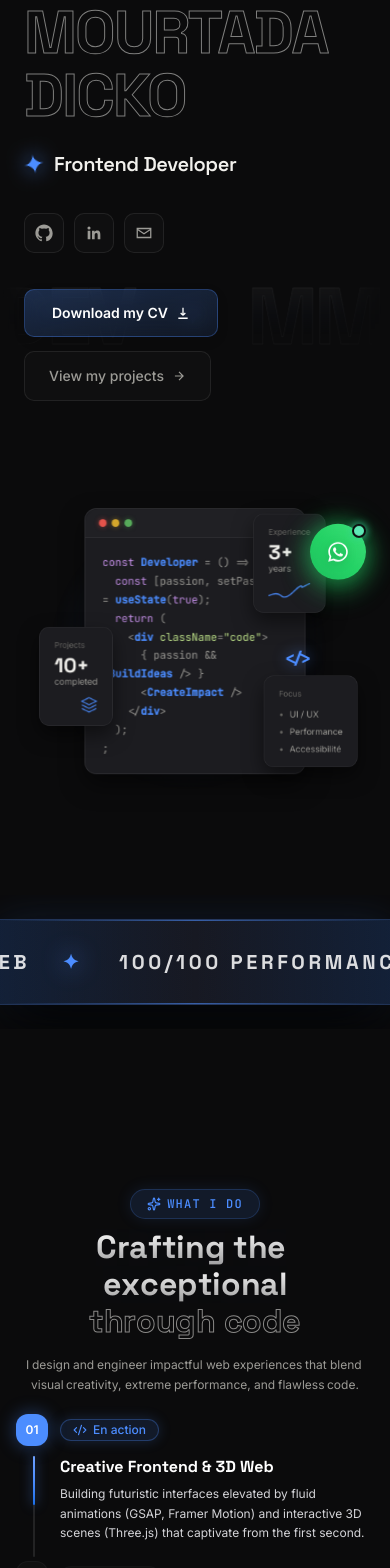
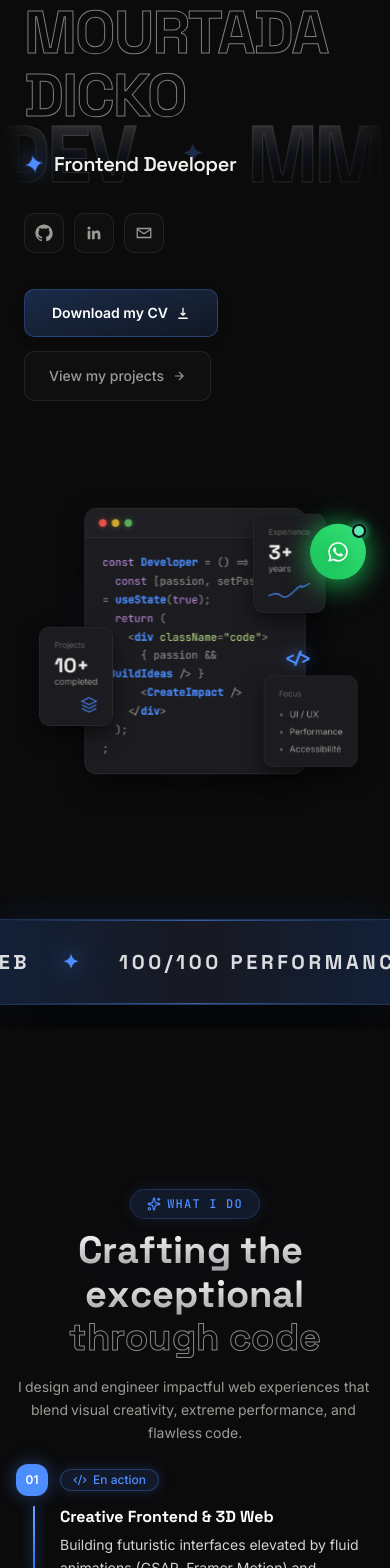
Before and after one commit to mouhamedm/lumora, a React (Vite) app: page / in a window 390 px wide. Shown: the part 240-1808 px from the top of the page. Built offline with nearby package versions, Linux system fonts and the light colour scheme.

Commit message:
refactor typography across multiple components for improved consistency; adjust font sizes and styles in About, Contact, Experience, Hero, Projects, Skills, Testimonials, WhatIDo, and Footer

```diff
--- a/src/components/About.tsx
+++ b/src/components/About.tsx
@@ -289,7 +289,7 @@ export default function About() {
 
           {/* Section Title with Kinetic Reveal */}
           <h2
-            className="about__title font-display text-[clamp(32px,3.8vw,64px)] lg:text-[64px] leading-[1.15] font-bold mb-6 text-white text-center lg:text-left"
+            className="about__title font-display text-[clamp(38px,4.5vw,64px)] lg:text-[64px] leading-[1.15] font-bold mb-6 text-white text-center lg:text-left"
             ref={titleRef}
           >
             <TextReveal
--- a/src/components/Contact.tsx
+++ b/src/components/Contact.tsx
@@ -146,7 +146,7 @@ export default function Contact() {
           </div>
 
           <h2
-            className="font-[var(--font-display)] text-[clamp(48px,6vw,80px)] leading-[1.05] font-bold mb-10"
+            className="font-[var(--font-display)] text-[clamp(38px,6vw,80px)] leading-[1.05] font-bold mb-10"
             ref={titleRef}
           >
             <span
--- a/src/components/Experience.tsx
+++ b/src/components/Experience.tsx
@@ -370,7 +370,7 @@ export default function Experience() {
             <Sparkles className="w-3.5 h-3.5 mr-2 text-[var(--accent)]" />
             {t("experience.eyebrow")}
           </div>
-          <h2 className="font-display text-[clamp(32px,4vw,64px)] lg:text-[64px] leading-[1.15] font-bold text-white mb-4">
+          <h2 className="font-display text-[clamp(38px,4.5vw,64px)] lg:text-[64px] leading-[1.15] font-bold text-white mb-4">
             <TextReveal
               text={t("experience.title_start")}
               type="chars"
--- a/src/components/Footer.tsx
+++ b/src/components/Footer.tsx
@@ -56,6 +56,18 @@ const FOOTER_STYLES = `
   background-clip: text;
   pointer-events: none;
   user-select: none;
+}
+
+@media (max-width: 768px) {
+  .footer-giant-bg-text {
+    font-size: clamp(44px, 18vw, 76px);
+    line-height: 1;
+    letter-spacing: -0.02em;
+    -webkit-text-stroke: 1.5px rgba(255, 255, 255, 0.22);
+    background: linear-gradient(180deg, rgba(255, 255, 255, 0.28) 0%, rgba(255, 255, 255, 0.1) 70%, transparent 100%);
+    -webkit-background-clip: text;
+    background-clip: text;
+  }
 }
 
 /* Metallic Text Glow */
@@ -288,21 +300,15 @@ export default function Footer() {
       {/* Unified footer with the exact same background atmosphere as Contact */}
       <footer
         ref={footerRef}
-        className="relative w-full h-screen min-h-screen flex flex-col justify-between overflow-hidden pt-12 md:pt-16 pb-6 md:pb-8 z-[2] bg-transparent text-[var(--text-primary)]"
+        className="relative w-full min-h-screen h-auto md:h-screen md:min-h-screen flex flex-col justify-between overflow-hidden pt-12 md:pt-16 pb-4 md:pb-8 z-[2] bg-transparent text-[var(--text-primary)]"
       >
-        {/* Giant background brand text with subtle stroke and parallax */}
-        <div
-          ref={giantTextRef}
-          className="footer-giant-bg-text absolute -bottom-[5vh] left-1/2 -translate-x-1/2 whitespace-nowrap z-0 pointer-events-none select-none"
-        >
-          MMD DEV
-        </div>
-
         {/* 1. Diagonal Sleek Marquee */}
-        <div className="relative w-full overflow-hidden border-y border-[rgba(255,255,255,0.06)] bg-[rgba(255,255,255,0.02)] backdrop-blur-md py-3.5 z-10 -rotate-1 scale-105 shadow-xl">
-          <div className="flex w-max animate-footer-scroll-marquee text-xs md:text-sm font-bold tracking-[0.25em] text-[var(--text-muted)] uppercase font-[var(--font-mono)]">
-            {renderMarquee()}
-            {renderMarquee()}
+        <div className="relative w-full overflow-hidden py-2 my-2 md:my-0 z-10">
+          <div className="w-full overflow-hidden border-y border-white/10 bg-white/[0.04] backdrop-blur-md py-4 md:py-3.5 -rotate-1 scale-105 shadow-xl">
+            <div className="flex w-max animate-footer-scroll-marquee text-xs md:text-sm font-bold tracking-[0.2em] text-[var(--text-secondary)] uppercase font-[var(--font-mono)]">
+              {renderMarquee()}
+              {renderMarquee()}
+            </div>
           </div>
         </div>
 
@@ -351,7 +357,7 @@ export default function Footer() {
         </div>
 
         {/* 3. Bottom Bar / Copyright & Status */}
-        <div className="relative z-20 w-full border-t border-[rgba(255,255,255,0.06)] pt-6 pb-6">
+        <div className="relative z-20 w-full border-t border-[rgba(255,255,255,0.06)] pt-6 pb-2 md:pb-6">
           <div className="w-full max-w-7xl mx-auto px-6 md:px-12 flex flex-col md:flex-row items-center justify-between gap-4">
             {/* Copyright */}
             <div className="font-[var(--font-mono)] text-[11px] md:text-xs text-[var(--text-muted)] text-center md:text-left">
@@ -365,6 +371,14 @@ export default function Footer() {
             </div>
           </div>
         </div>
+
+        {/* Giant brand text - positioned below copyright on mobile, backdrop on desktop */}
+        <div
+          ref={giantTextRef}
+          className="footer-giant-bg-text w-full text-center relative pt-2 pb-6 block md:absolute md:w-auto md:pt-0 md:pb-0 md:-bottom-[5vh] md:left-1/2 md:-translate-x-1/2 whitespace-nowrap z-0 pointer-events-none select-none"
+        >
+          MMD DEV
+        </div>
       </footer>
     </>
   );
--- a/src/components/Hero.tsx
+++ b/src/components/Hero.tsx
@@ -246,7 +246,7 @@ export default function Hero({ isLoaded = false }: HeroProps) {
 
       {/* Subtle Background Kinetic Watermark (Option 1) */}
       <div
-        className="absolute inset-0 flex items-center justify-center pointer-events-none select-none z-0 overflow-hidden"
+        className="absolute inset-0 flex items-start pt-[360px] max-[390px]:pt-[330px] md:items-center md:pt-0 justify-center pointer-events-none select-none z-0 overflow-hidden"
         style={{
           maskImage: "linear-gradient(to right, transparent, black 15%, black 85%, transparent)",
           WebkitMaskImage: "linear-gradient(to right, transparent, black 15%, black 85%, transparent)",
--- a/src/components/Projects.tsx
+++ b/src/components/Projects.tsx
@@ -388,7 +388,7 @@ export const ProjectShowcase = ({
             )}
 
             {/* Project Description */}
-            <p className="font-body text-xs sm:text-sm md:text-base leading-relaxed text-[var(--text-secondary)] mb-3 sm:mb-8 md:mb-10 max-w-xl line-clamp-2 sm:line-clamp-none">
+            <p className="font-body text-sm sm:text-base leading-relaxed text-[var(--text-secondary)] mb-3 sm:mb-8 md:mb-10 max-w-xl line-clamp-2 sm:line-clamp-none">
               {currentProject.quote}
             </p>
           </motion.div>
@@ -634,7 +634,7 @@ export default function Projects() {
               <Sparkles className="w-3.5 h-3.5 mr-2 text-[var(--accent)]" />
               {t("projects.eyebrow")}
             </div>
-            <h2 className="font-[var(--font-display)] text-[clamp(28px,4.5vw,64px)] lg:text-[64px] font-bold leading-[1.1] m-0">
+            <h2 className="font-[var(--font-display)] text-[clamp(38px,4.5vw,64px)] lg:text-[64px] font-bold leading-[1.1] m-0">
               <TextReveal
                 text={t("projects.title_start")}
                 type="chars"
--- a/src/components/Skills.tsx
+++ b/src/components/Skills.tsx
@@ -151,7 +151,7 @@ export default function Skills() {
         </div>
 
         {/* Title */}
-        <h2 className="relative z-10 mx-auto max-w-4xl text-center font-[var(--font-display)] text-[clamp(36px,4.5vw,64px)] lg:text-[64px] leading-[1.1] font-bold tracking-tight mb-4">
+        <h2 className="relative z-10 mx-auto max-w-4xl text-center font-[var(--font-display)] text-[clamp(38px,4.5vw,64px)] lg:text-[64px] leading-[1.1] font-bold tracking-tight mb-4">
           <motion.span
             initial={{ opacity: 0, y: 12 }}
             whileInView={{ opacity: 1, y: 0 }}
@@ -178,7 +178,7 @@ export default function Skills() {
           whileInView={{ opacity: 1 }}
           viewport={{ once: true }}
           transition={{ duration: 0.5, delay: 0.4 }}
-          className="relative z-10 mx-auto mt-6 max-w-2xl text-center text-base text-zinc-400 md:text-lg dark:text-zinc-400"
+          className="relative z-10 mx-auto mt-6 max-w-2xl text-center text-sm sm:text-base text-zinc-400 md:text-lg dark:text-zinc-400"
         >
           {t("skills.subtitle")}
         </motion.p>
--- a/src/components/Testimonials.tsx
+++ b/src/components/Testimonials.tsx
@@ -123,7 +123,7 @@ export default function Testimonials() {
             <Sparkles className="w-3.5 h-3.5 mr-2 text-[var(--accent)]" />
             {t("testimonials.eyebrow")}
           </div>
-          <h2 className="testimonials__title font-display text-[clamp(32px,4vw,64px)] lg:text-[64px] leading-[1.1] font-bold mb-4 sm:mb-5">
+          <h2 className="testimonials__title font-display text-[clamp(38px,4.5vw,64px)] lg:text-[64px] leading-[1.1] font-bold mb-4 sm:mb-5">
             <span className="title-glow">{t("testimonials.title_start")}</span>{" "}
             <span className="highlight">
               {t("testimonials.title_highlight")}
--- a/src/components/WhatIDo.tsx
+++ b/src/components/WhatIDo.tsx
@@ -114,7 +114,7 @@ const PointItem: React.FC<PointItemProps> = ({
           </h3>
           <p
             className={cn(
-              "font-[var(--font-body)] text-xs sm:text-sm md:text-[15px] leading-relaxed max-w-[480px] transition-colors duration-300",
+              "font-[var(--font-body)] text-sm md:text-[15px] leading-relaxed max-w-[480px] transition-colors duration-300",
               isActive ? "text-zinc-300" : "text-zinc-500",
             )}
           >
@@ -239,7 +239,7 @@ export default function WhatIDo() {
               <Sparkles className="w-3.5 h-3.5 mr-1.5 text-[var(--accent)]" />
               {t("whatido.eyebrow")}
             </div>
-            <h2 className="font-display text-[clamp(32px,4vw,64px)] lg:text-[64px] leading-[1.15] font-bold text-white mb-4">
+            <h2 className="font-display text-[clamp(38px,4.5vw,64px)] lg:text-[64px] leading-[1.15] font-bold text-white mb-4">
               <TextReveal
                 text={t("whatido.title_start")}
                 type="chars"
@@ -265,7 +265,7 @@ export default function WhatIDo() {
                 </>
               ) : null}
             </h2>
-            <div className="font-[var(--font-body)] text-xs sm:text-sm text-[var(--text-secondary)] max-w-[580px] mx-auto leading-relaxed">
+            <div className="font-[var(--font-body)] text-sm sm:text-base text-[var(--text-secondary)] max-w-[580px] mx-auto leading-relaxed">
               <TextReveal
                 text={t("whatido.subtitle")}
                 type="words"
--- a/src/index.css
+++ b/src/index.css
@@ -404,6 +404,15 @@
     user-select: none;
     pointer-events: none;
     white-space: nowrap;
+  }
+
+  @media (max-width: 768px) {
+    .hero-watermark-text {
+      -webkit-text-stroke: 1px rgba(255, 255, 255, 0.12);
+      background: linear-gradient(180deg, rgba(255, 255, 255, 0.16) 0%, rgba(76, 141, 255, 0.05) 50%, transparent 85%);
+      -webkit-background-clip: text;
+      background-clip: text;
+    }
   }
 
   /* ---- Mobile nav link gradient hover ---- */
```
